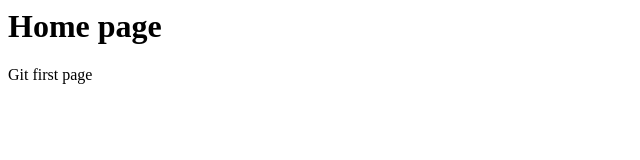
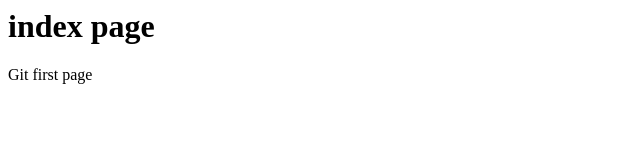
Before and after one commit to Mansi2004S/Git-practice, a plain HTML site: page index.html in a window 1280 px wide. Shown: the whole page, without its empty margins (0-640 px from the left). Drawn offline with Linux system fonts and the light colour scheme.

Commit message:
index page changed

```diff
--- a/index.html
+++ b/index.html
@@ -1,4 +1,4 @@
 <html>
-    <h1>Home page </h1>
+    <h1>index page </h1>
     <p>Git first page</p>
 </html>
```
